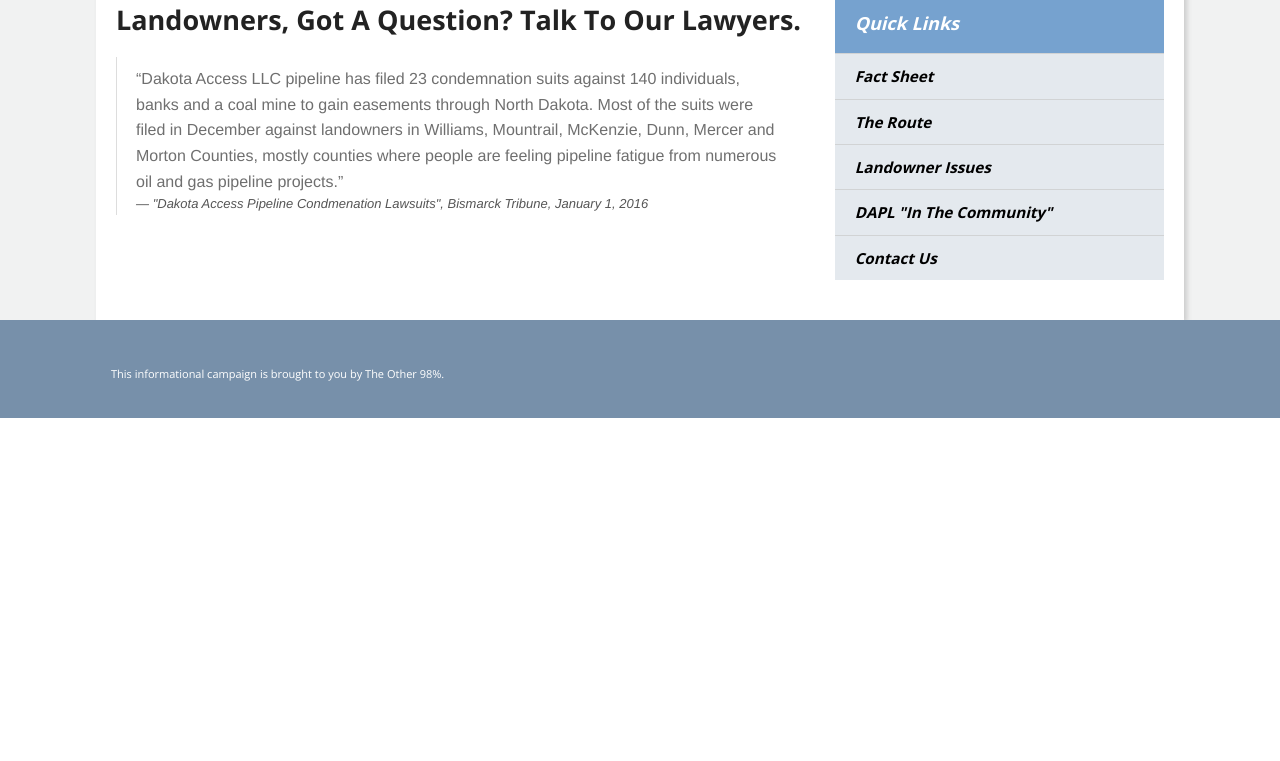
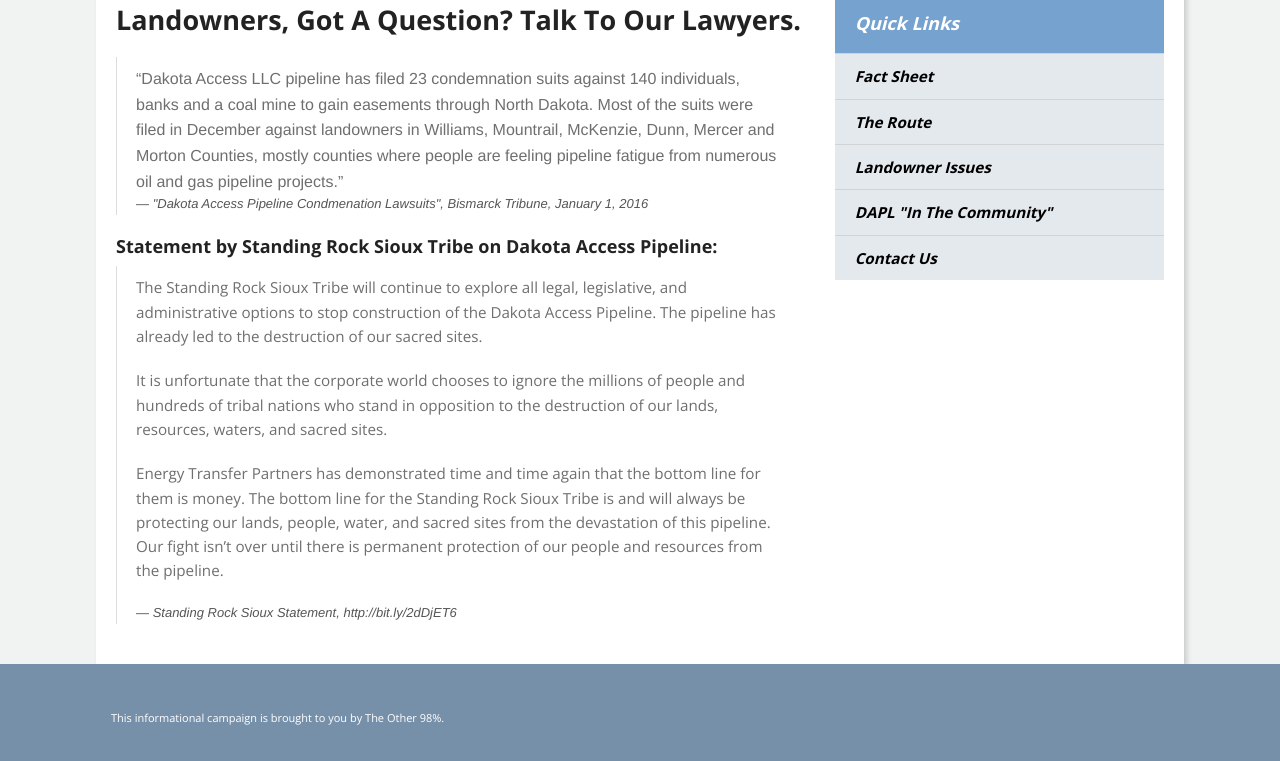
Before and after one commit to DanielM12/dakotaaccesspipeline.net, a PHP site: page /landowner-facts/landowner-qa.php in a window 1280 px wide. Shown: the part 647-1408 px from the top of the page. Before the commit the page ends 1065 px from the top, so only its background shows below. Run offline with PHP 8.4, Linux system fonts and the light colour scheme; some libraries are stand-ins or nearby versions.

Commit message:
lil tweaks -- burning out

```diff
--- a/landowner-facts/landowner-qa.php
+++ b/landowner-facts/landowner-qa.php
@@ -8,6 +8,15 @@
   						Mountrail, McKenzie, Dunn, Mercer and Morton Counties, mostly counties where people are feeling pipeline fatigue from numerous
   						oil and gas pipeline projects.”<cite>"Dakota Access Pipeline Condmenation Lawsuits", Bismarck Tribune, January 1, 2016</cite>
   					</blockquote></p>
+            <h5>Statement by Standing Rock Sioux Tribe on Dakota Access Pipeline:</h5>
+            <blockquote>
+  						<p>The Standing Rock Sioux Tribe will continue to explore all legal, legislative, and administrative options to stop construction of the Dakota Access Pipeline. The pipeline has already led to the
+  							destruction of our sacred sites.</p>
+  						<p>It is unfortunate that the corporate world chooses to ignore the millions of people and hundreds of tribal nations who stand in opposition to the destruction of our lands, resources, waters, and sacred
+  							sites.</p>
+  						<p>Energy Transfer Partners has demonstrated time and time again that the bottom line for them is money. The bottom line for the Standing Rock Sioux Tribe is and will always be protecting our lands, people,
+  							water, and sacred sites from the devastation of this pipeline. Our fight isn’t over until there is permanent protection of our people and resources from the pipeline.</p>
+  							<cite>Standing Rock Sioux Statement, http://bit.ly/2dDjET6</cite></blockquote>
 			    </div>
 
 			    <?php require("../parts/side-nav.php"); ?>
```
Also changed, not shown: about/overview.php (+9 -0 lines).
